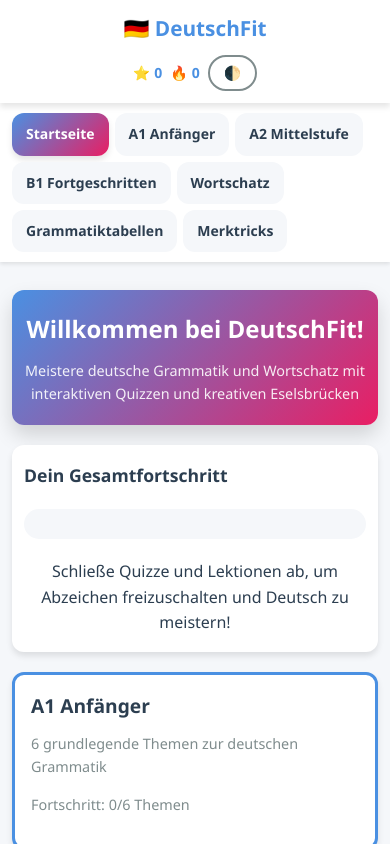
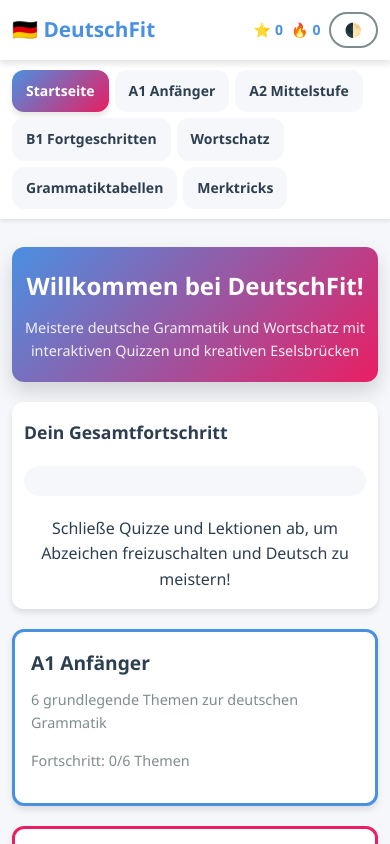
Before and after one commit to omaroualha/deutsch-mit-omar, a React (Vite) app: page / in a window 390 px wide. Shown: the top 844 px of the page. Built offline with nearby package versions, Linux system fonts and the light colour scheme.

Commit message:
Fix mobile header overlap: non-sticky compact header on mobile

```diff
--- a/src/index.css
+++ b/src/index.css
@@ -960,9 +960,12 @@ th { background: var(--bg-primary); font-weight: 600; }
 @media (max-width: 768px) {
   .container { padding: 16px; }
 
-  .header-content { flex-direction: column; gap: 10px; }
-  .stats-bar { flex-wrap: wrap; justify-content: center; gap: 12px; }
-  .logo { font-size: 1.5rem; }
+  header { position: relative; padding: 12px 0; }
+  .header-content { flex-direction: row; gap: 10px; padding: 0 12px; }
+  .stats-bar { gap: 8px; }
+  .logo { font-size: 1.2rem; }
+  .stat-item { font-size: 0.85rem; }
+  .theme-toggle { padding: 6px 10px; font-size: 0.85rem; }
 
   .welcome-banner { padding: 24px 16px; }
   .welcome-banner h1 { font-size: 1.8rem; }
```
